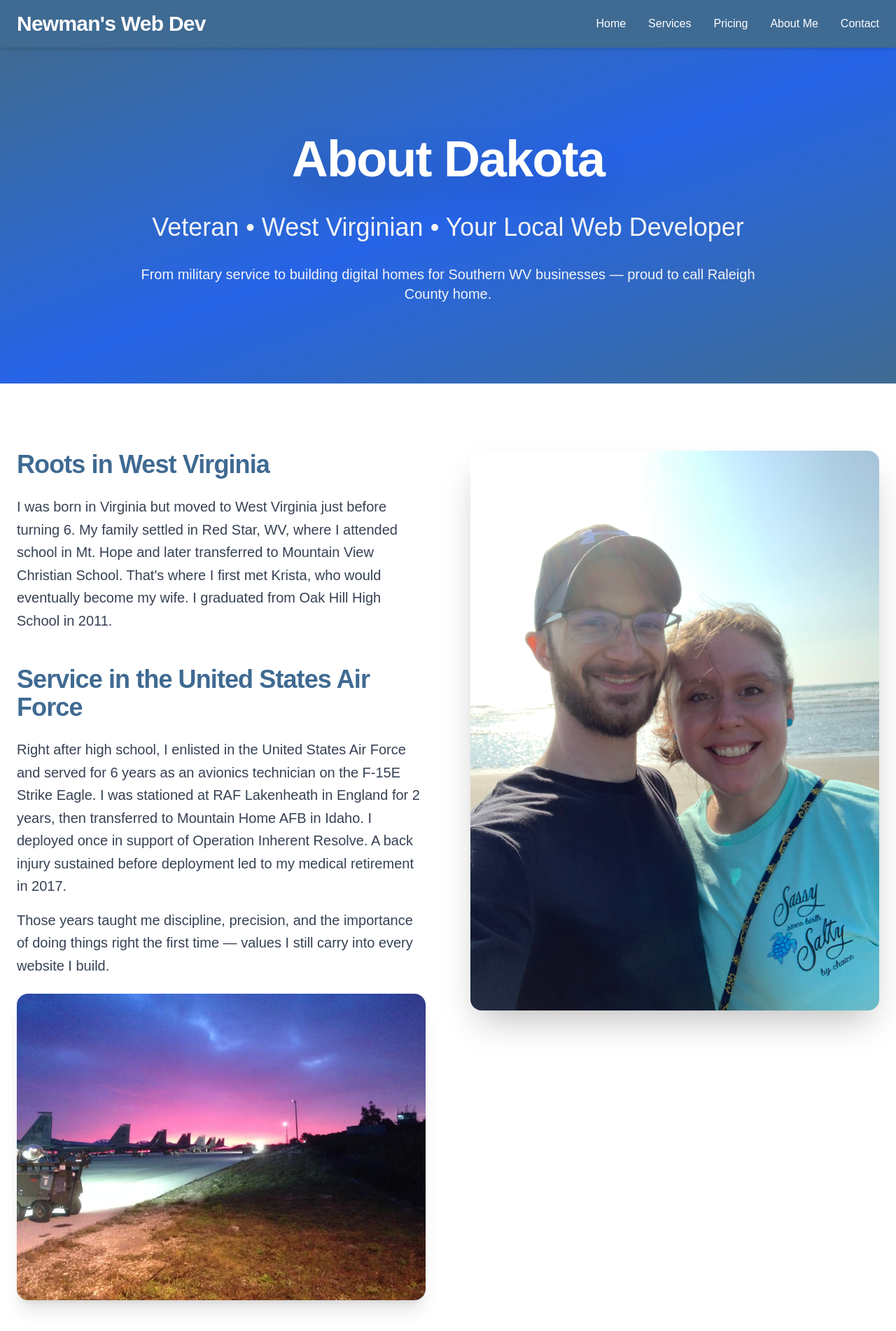
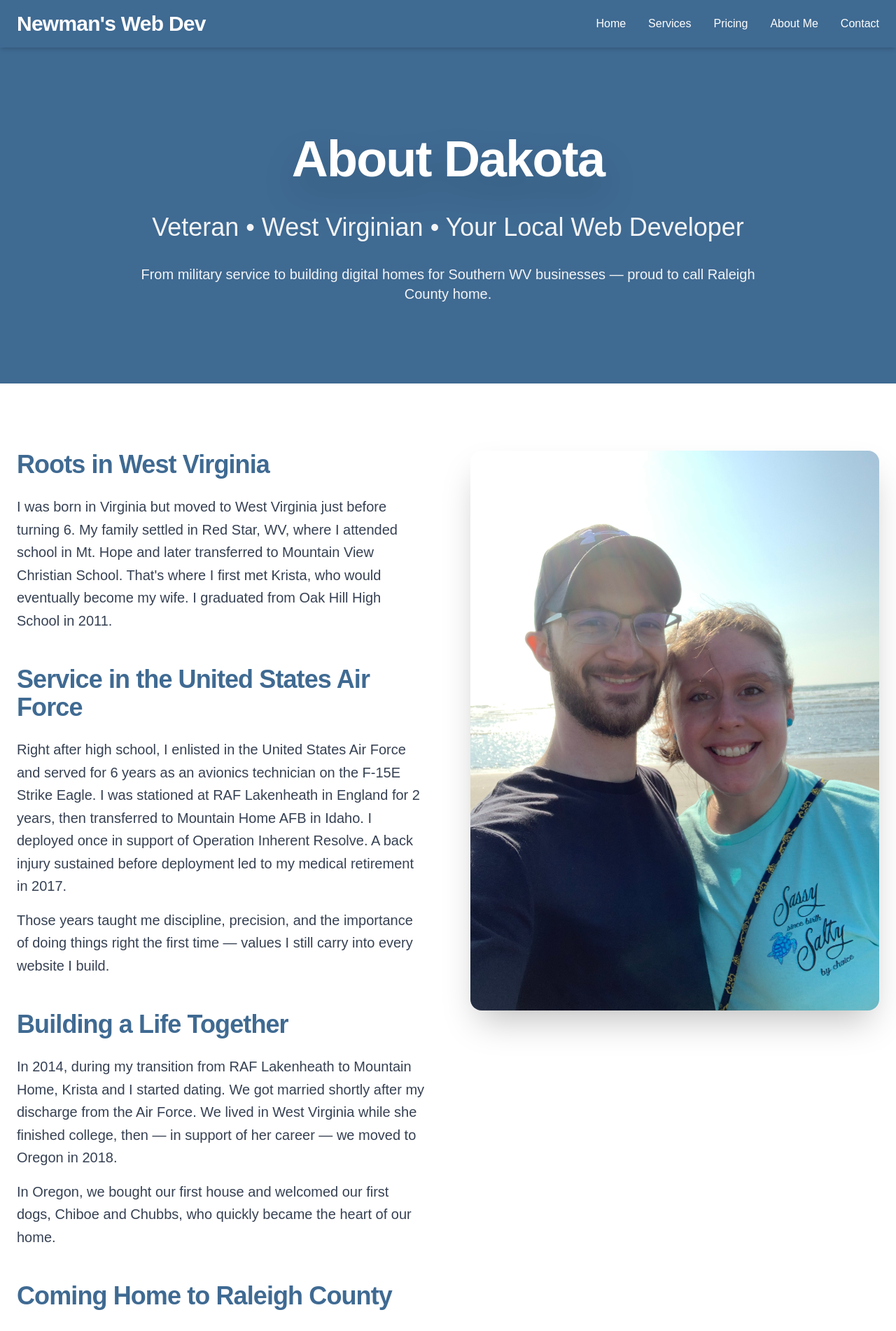
Before and after one commit to NewmanD12/newmanswebdev, a Next.js app: page /about in a window 1280 px wide. Shown: the top 1902 px of the page at 70% size. Built offline with nearby package versions, Linux system fonts and the light colour scheme.

Commit message:
removed most photos from about page becuase it was coming up blank

```diff
--- a/src/app/about/page.tsx
+++ b/src/app/about/page.tsx
@@ -36,7 +36,7 @@ export default function About() {
     <main className="min-h-screen bg-gray-50 overflow-x-hidden">
       {/* Hero Header – Matches other pages */}
       <section className="relative min-h-[50vh] sm:min-h-[60vh] flex items-center justify-center overflow-hidden bg-[#3f6a92]">
-        <div className="absolute inset-0 bg-gradient-to-br from-[#3f6a92] via-[#2563eb] to-[#3f6a92] opacity-95" />
+        <div className="absolute inset-0 bg-[#3f6a92]" />
         <div className="relative z-10 text-center px-6 md:px-12 max-w-5xl w-full py-12 sm:py-16 md:py-24">
           <motion.h1
             initial={{ opacity: 0, y: 40 }}
@@ -105,7 +105,7 @@ export default function About() {
                 </p>
                 {/* Photo Placeholder 2 */}
                 {/* Suggested image: You in uniform (if comfortable), F-15E in flight, base sign, or patch/insignia. Keep respectful. */}
-                <div className="mt-6"><Image src={airForcePhoto} alt="Serving in the U.S. Air Force" width={600} height={400} className="rounded-2xl shadow-xl" /></div>
+                {/* <div className="mt-6"><Image src={airForcePhoto} alt="Serving in the U.S. Air Force" width={600} height={400} className="rounded-2xl shadow-xl" /></div> */}
               </div>
 
               {/* Love & Marriage */}
@@ -120,7 +120,7 @@ export default function About() {
                   In Oregon, we bought our first house and welcomed our first dogs, Chiboe and Chubbs, who quickly became the heart of our home.
                 </p>
                 {/* Photo Placeholder 3 */}
-                <div className="mt-6"><Image src={firstHome} alt="Our First Home" width={600} height={400} className="rounded-2xl shadow-xl" /></div>
+                {/* <div className="mt-6"><Image src={firstHome} alt="Our First Home" width={600} height={400} className="rounded-2xl shadow-xl" /></div> */}
               </div>
 
               {/* Coming Home */}
--- a/src/app/components/Navbar.tsx
+++ b/src/app/components/Navbar.tsx
@@ -78,6 +78,13 @@ export default function Navbar() {
               Pricing
             </Link>
             <Link
+              href="/about"
+              onClick={() => setIsOpen(false)}
+              className="text-lg hover:text-gray-200 transition"
+            >
+              About Me
+            </Link>
+            <Link
               href="/contact"
               onClick={() => setIsOpen(false)}
               className="text-lg hover:text-gray-200 transition"
--- a/src/app/services/page.tsx
+++ b/src/app/services/page.tsx
@@ -33,7 +33,7 @@ export default function Services() {
     <main className="min-h-screen bg-gray-50 overflow-x-hidden">
       {/* Hero-like Header – Matches homepage/pricing style */}
       <section className="relative min-h-[50vh] sm:min-h-[60vh] flex items-center justify-center overflow-hidden bg-[#3f6a92]">
-        <div className="absolute inset-0 bg-gradient-to-br from-[#3f6a92] via-[#2563eb] to-[#3f6a92] opacity-95" />
+        <div className="absolute inset-0 bg-[#3f6a92]" />
         <div className="relative z-10 text-center px-6 md:px-12 max-w-5xl w-full py-12 sm:py-16 md:py-24">
           <motion.h1
             initial={{ opacity: 0, y: 40 }}
```
